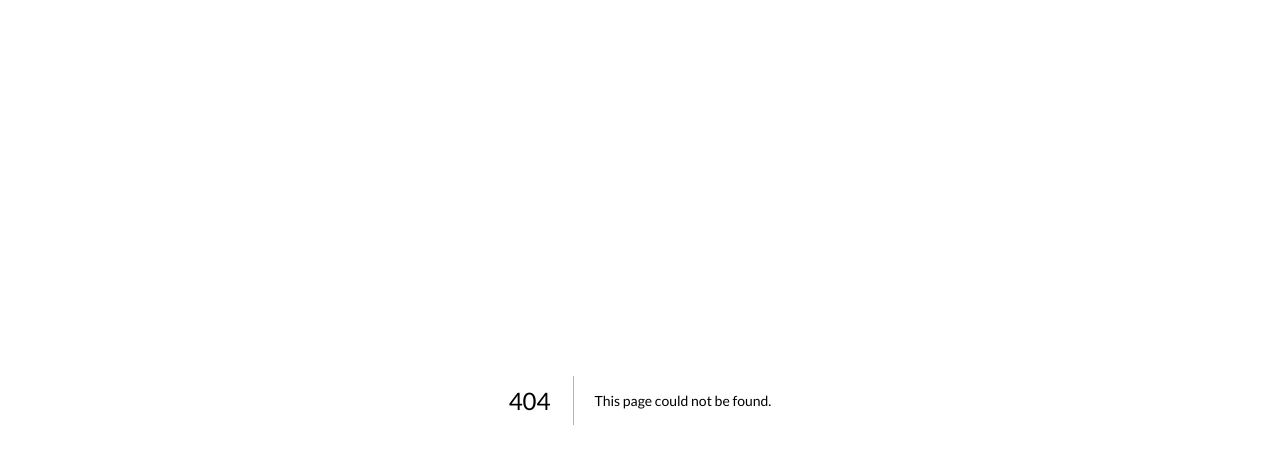
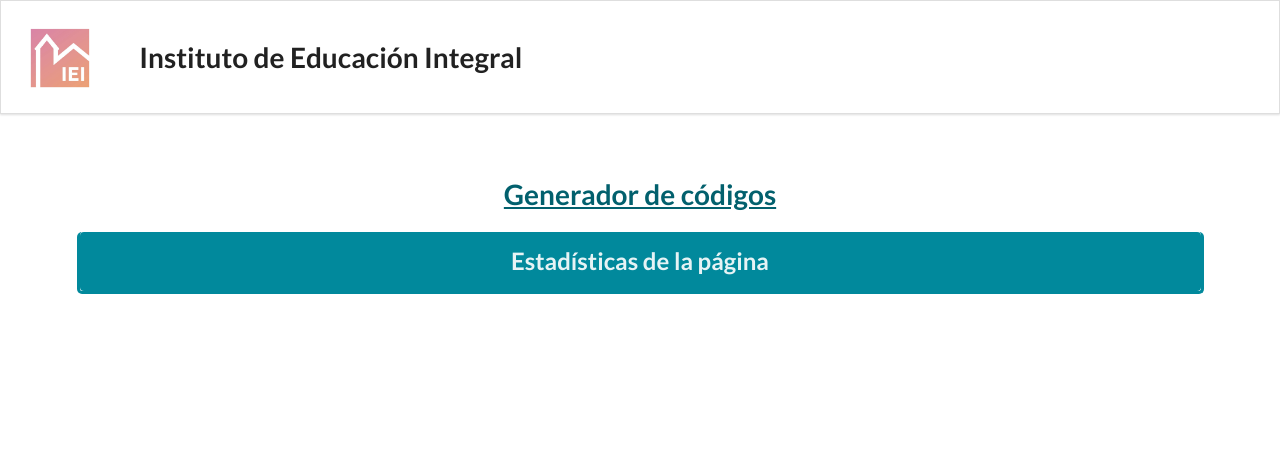
Before and after one commit to alecastroaraya/qrcodetec, a Next.js app: page /grafico in a window 1280 px wide. Before the commit this address had no page. Shown: the top 464 px of the page. Built offline with nearby package versions, Linux system fonts and the light colour scheme.

Commit message:
Pagina de gráfico

```diff
--- /dev/null
+++ b/pages/grafico.tsx
@@ -0,0 +1,59 @@
+import Head from 'next/head'
+import Image from 'next/image'
+import { Inter } from 'next/font/google'
+import styles from '@/styles/Home.module.css'
+
+const inter = Inter({ subsets: ['latin'] })
+
+export default function Home() {
+  return (
+    <>
+      <Head>
+        <title>QRCodeTEC</title>
+        <meta name="description" content="" />
+        <meta name="viewport" content="width=device-width, initial-scale=1" />
+        <link rel="icon" href="" />
+      </Head>
+<div className="ui fixed borderless huge menu">
+
+      <div className="item">
+        <img className= "ui tiny image" src="/iei_logo.jpg"/>
+      </div>
+      <a className="header item"><h1>Instituto de Educación Integral</h1></a>
+
+</div>
+
+<br/>
+<br/>
+<br/>
+<br/>
+<br/>
+<br/>
+<br/>
+<br/>
+<br/>
+<div className="ui container">
+  <center><h1 className="ui header header-text"><u>Generador de códigos</u></h1></center>
+</div>
+
+<br/>
+<div className="ui container border-1">
+  <div className="ui container fluid">
+    <center>
+    <div className="ui inverted segment">
+    <h2>Estadísticas de la página</h2>
+    </div>
+    </center>
+  </div>
+
+  <div className="ui vertically divided bottom aligned grid">
+  <div className="four column row">
+
+  </div>
+
+</div>
+
+</div>
+    </>
+  )
+}
```
